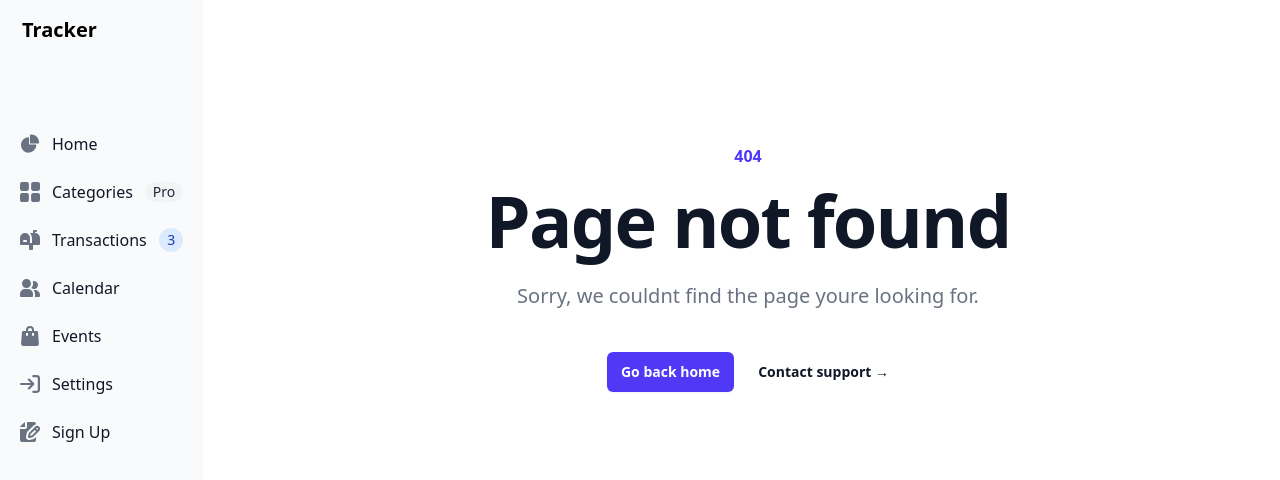
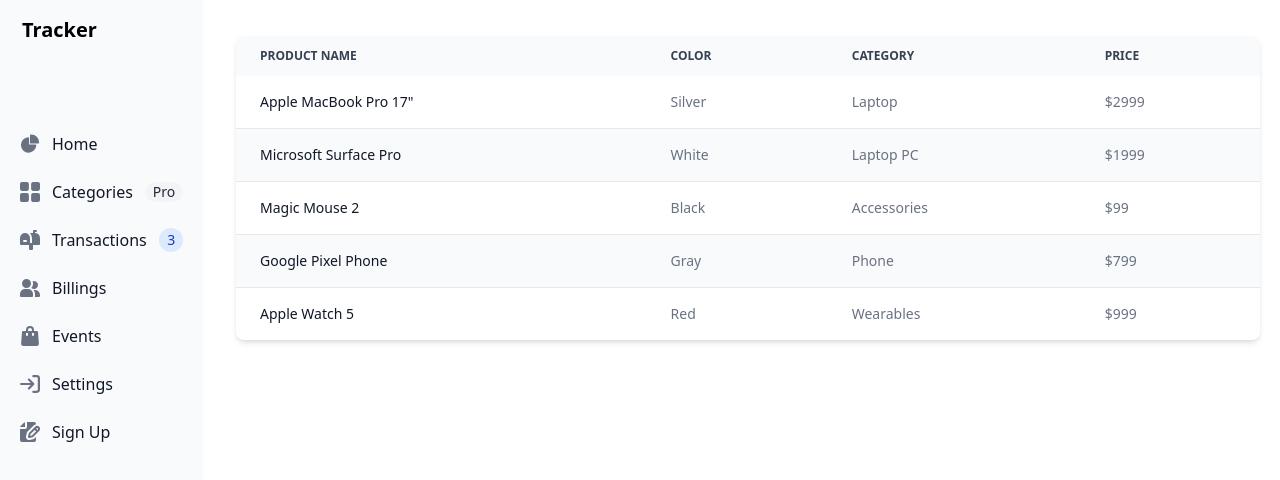
Before and after one commit to Jamesgnzg/exp-tracker, a SvelteKit app: page /billings in a window 1280 px wide. Before the commit this address had no page. Shown: the top 480 px of the page. Built offline with nearby package versions, Linux system fonts and the light colour scheme.

Commit message:
Add billing boilerplate

```diff
--- a/src/routes/+layout.svelte
+++ b/src/routes/+layout.svelte
@@ -45,11 +45,11 @@
 			 </a>
 		  </li>
 		  <li>
-			 <a href="/transactions" class="flex items-center p-2 text-gray-900 rounded-lg dark:text-white hover:bg-gray-100 dark:hover:bg-gray-700 group">
+			 <a href="/billings" class="flex items-center p-2 text-gray-900 rounded-lg dark:text-white hover:bg-gray-100 dark:hover:bg-gray-700 group">
 				<svg class="shrink-0 w-5 h-5 text-gray-500 transition duration-75 dark:text-gray-400 group-hover:text-gray-900 dark:group-hover:text-white" aria-hidden="true" xmlns="http://www.w3.org/2000/svg" fill="currentColor" viewBox="0 0 20 18">
 				   <path d="M14 2a3.963 3.963 0 0 0-1.4.267 6.439 6.439 0 0 1-1.331 6.638A4 4 0 1 0 14 2Zm1 9h-1.264A6.957 6.957 0 0 1 15 15v2a2.97 2.97 0 0 1-.184 1H19a1 1 0 0 0 1-1v-1a5.006 5.006 0 0 0-5-5ZM6.5 9a4.5 4.5 0 1 0 0-9 4.5 4.5 0 0 0 0 9ZM8 10H5a5.006 5.006 0 0 0-5 5v2a1 1 0 0 0 1 1h11a1 1 0 0 0 1-1v-2a5.006 5.006 0 0 0-5-5Z"/>
 				</svg>
-				<span class="flex-1 ms-3 whitespace-nowrap">Calendar</span>
+				<span class="flex-1 ms-3 whitespace-nowrap">Billings</span>
 			 </a>
 		  </li>
 		  <li>
--- /dev/null
+++ b/src/routes/billings/+page.svelte
@@ -0,0 +1,96 @@
+<div class="p-5">
+
+
+    <div class="relative overflow-x-auto shadow-md sm:rounded-lg">
+        <table class="w-full text-sm text-left rtl:text-right text-gray-500 dark:text-gray-400">
+            <thead class="text-xs text-gray-700 uppercase bg-gray-50 dark:bg-gray-700 dark:text-gray-400">
+                <tr>
+                    <th scope="col" class="px-6 py-3">
+                        Product name
+                    </th>
+                    <th scope="col" class="px-6 py-3">
+                        Color
+                    </th>
+                    <th scope="col" class="px-6 py-3">
+                        Category
+                    </th>
+                    <th scope="col" class="px-6 py-3">
+                        Price
+                    </th>
+                </tr>
+            </thead>
+            <tbody>
+                <tr class="odd:bg-white odd:dark:bg-gray-900 even:bg-gray-50 even:dark:bg-gray-800 border-b dark:border-gray-700 border-gray-200">
+                    <th scope="row" class="px-6 py-4 font-medium text-gray-900 whitespace-nowrap dark:text-white">
+                        Apple MacBook Pro 17"
+                    </th>
+                    <td class="px-6 py-4">
+                        Silver
+                    </td>
+                    <td class="px-6 py-4">
+                        Laptop
+                    </td>
+                    <td class="px-6 py-4">
+                        $2999
+                    </td>
+                </tr>
+                <tr class="odd:bg-white odd:dark:bg-gray-900 even:bg-gray-50 even:dark:bg-gray-800 border-b dark:border-gray-700 border-gray-200">
+                    <th scope="row" class="px-6 py-4 font-medium text-gray-900 whitespace-nowrap dark:text-white">
+                        Microsoft Surface Pro
+                    </th>
+                    <td class="px-6 py-4">
+                        White
+                    </td>
+                    <td class="px-6 py-4">
+                        Laptop PC
+                    </td>
+                    <td class="px-6 py-4">
+                        $1999
+                    </td>
+                </tr>
+                <tr class="odd:bg-white odd:dark:bg-gray-900 even:bg-gray-50 even:dark:bg-gray-800 border-b dark:border-gray-700 border-gray-200">
+                    <th scope="row" class="px-6 py-4 font-medium text-gray-900 whitespace-nowrap dark:text-white">
+                        Magic Mouse 2
+                    </th>
+                    <td class="px-6 py-4">
+                        Black
+                    </td>
+                    <td class="px-6 py-4">
+                        Accessories
+                    </td>
+                    <td class="px-6 py-4">
+                        $99
+                    </td>
+                </tr>
+                <tr class="odd:bg-white odd:dark:bg-gray-900 even:bg-gray-50 even:dark:bg-gray-800 border-b dark:border-gray-700 border-gray-200">
+                    <th scope="row" class="px-6 py-4 font-medium text-gray-900 whitespace-nowrap dark:text-white">
+                        Google Pixel Phone
+                    </th>
+                    <td class="px-6 py-4">
+                        Gray
+                    </td>
+                    <td class="px-6 py-4">
+                        Phone
+                    </td>
+                    <td class="px-6 py-4">
+                        $799
+                    </td>
+                </tr>
+                <tr>
+                    <th scope="row" class="px-6 py-4 font-medium text-gray-900 whitespace-nowrap dark:text-white">
+                        Apple Watch 5
+                    </th>
+                    <td class="px-6 py-4">
+                        Red
+                    </td>
+                    <td class="px-6 py-4">
+                        Wearables
+                    </td>
+                    <td class="px-6 py-4">
+                        $999
+                    </td>
+                </tr>
+            </tbody>
+        </table>
+    </div>
+</div>
```
